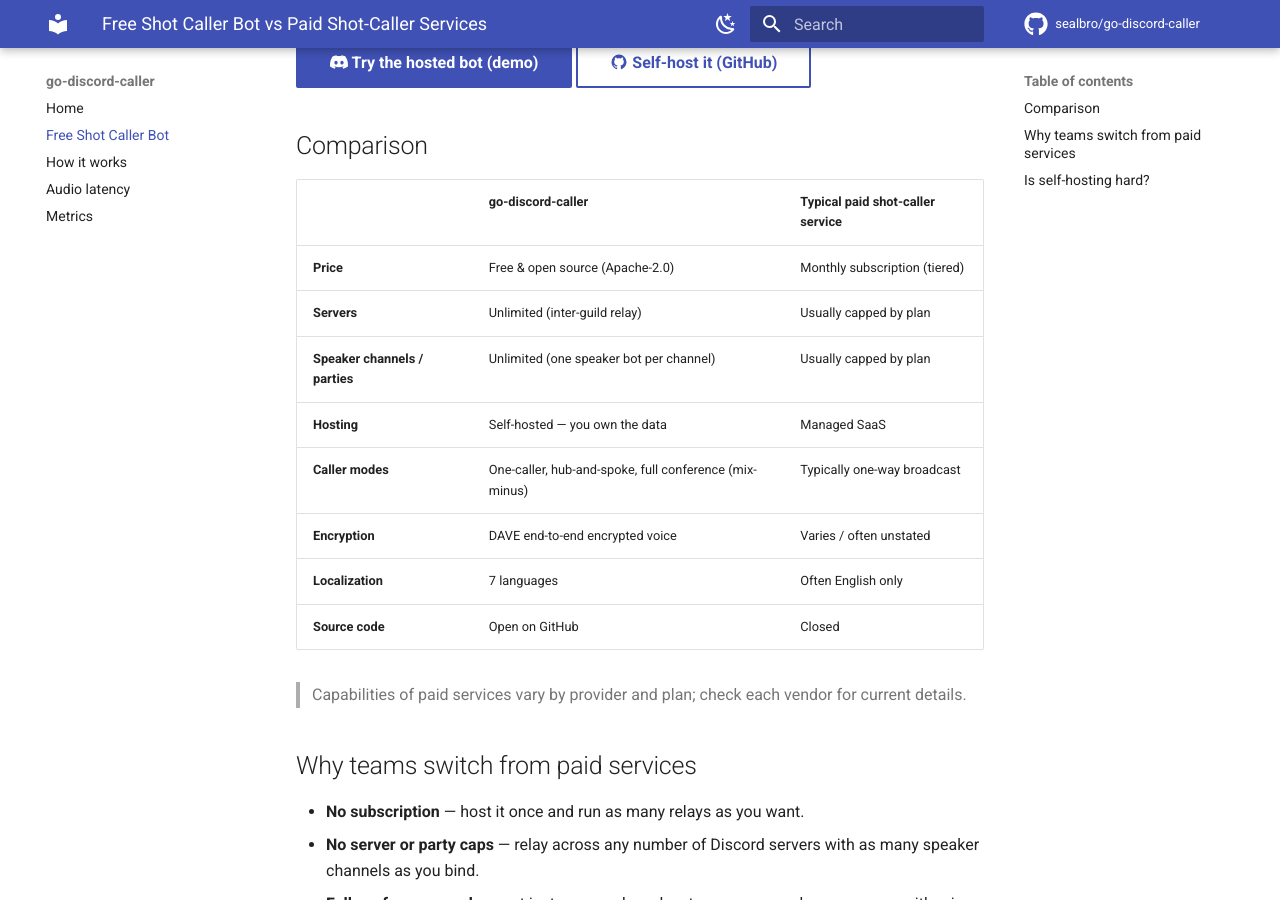
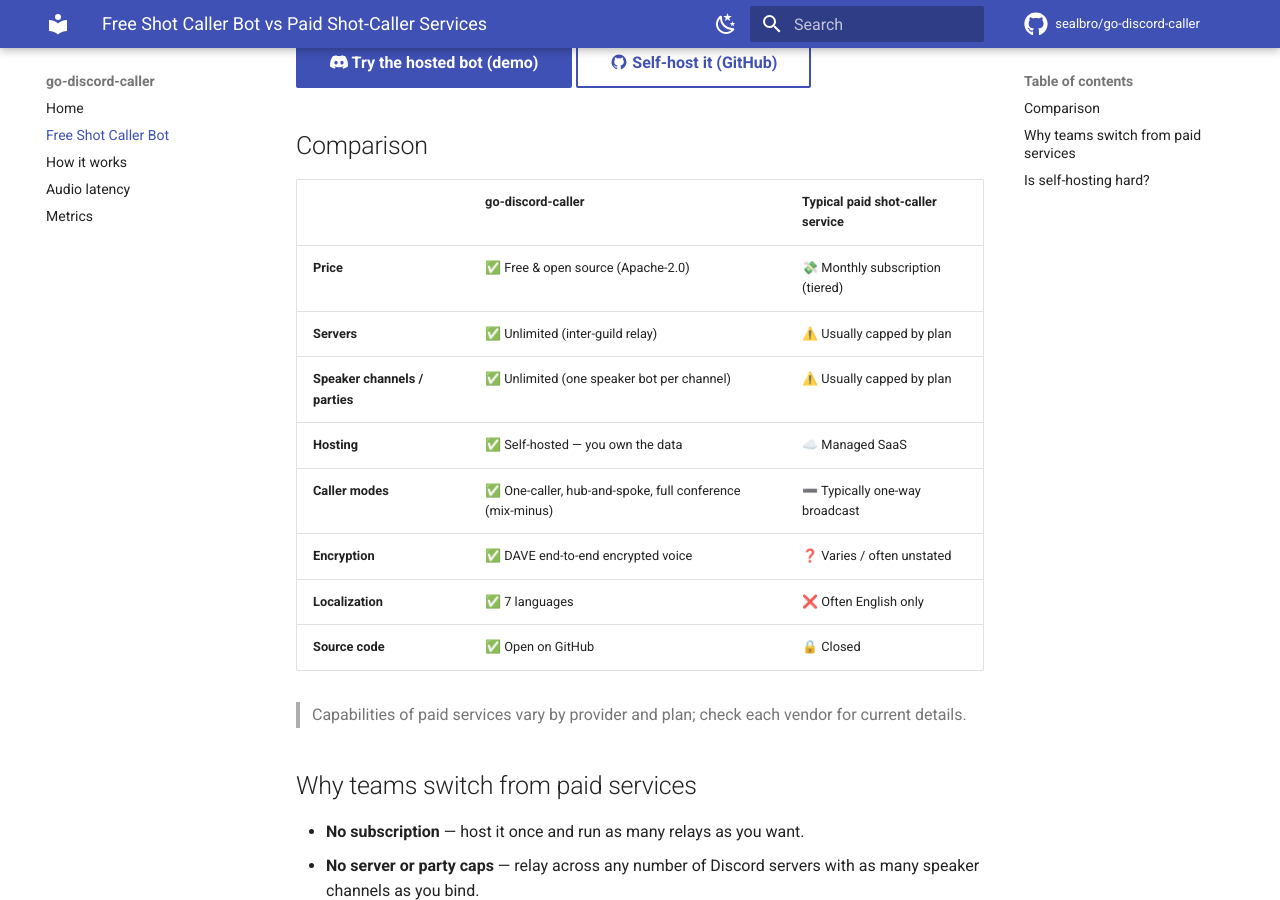
Before and after one commit to sealbro/go-discord-caller, an MkDocs documentation site: the page built from misc/website/free-shot-caller-bot.md, in a window 1280 px wide and 900 px high, scrolled down 327 px. Built offline with MkDocs 1.6.1 and Material for MkDocs 9.7.7, drawn with Linux system fonts in a browser that asks for light colours; comment, search, counter and statistics services are not loaded.

```diff
--- a/misc/website/free-shot-caller-bot.md
+++ b/misc/website/free-shot-caller-bot.md
@@ -22,14 +22,14 @@ Most Discord shot-caller bots are paid, hosted services — a "speak once, reach
 
 | | go-discord-caller | Typical paid shot-caller service |
 |---|---|---|
-| **Price** | Free & open source (Apache-2.0) | Monthly subscription (tiered) |
-| **Servers** | Unlimited (inter-guild relay) | Usually capped by plan |
-| **Speaker channels / parties** | Unlimited (one speaker bot per channel) | Usually capped by plan |
-| **Hosting** | Self-hosted — you own the data | Managed SaaS |
-| **Caller modes** | One-caller, hub-and-spoke, full conference (mix-minus) | Typically one-way broadcast |
-| **Encryption** | DAVE end-to-end encrypted voice | Varies / often unstated |
-| **Localization** | 7 languages | Often English only |
-| **Source code** | Open on GitHub | Closed |
+| **Price** | ✅ Free & open source (Apache-2.0) | 💸 Monthly subscription (tiered) |
+| **Servers** | ✅ Unlimited (inter-guild relay) | ⚠️ Usually capped by plan |
+| **Speaker channels / parties** | ✅ Unlimited (one speaker bot per channel) | ⚠️ Usually capped by plan |
+| **Hosting** | ✅ Self-hosted — you own the data | ☁️ Managed SaaS |
+| **Caller modes** | ✅ One-caller, hub-and-spoke, full conference (mix-minus) | ➖ Typically one-way broadcast |
+| **Encryption** | ✅ DAVE end-to-end encrypted voice | ❓ Varies / often unstated |
+| **Localization** | ✅ 7 languages | ❌ Often English only |
+| **Source code** | ✅ Open on GitHub | 🔒 Closed |
 
 > Capabilities of paid services vary by provider and plan; check each vendor for current details.
 
```
